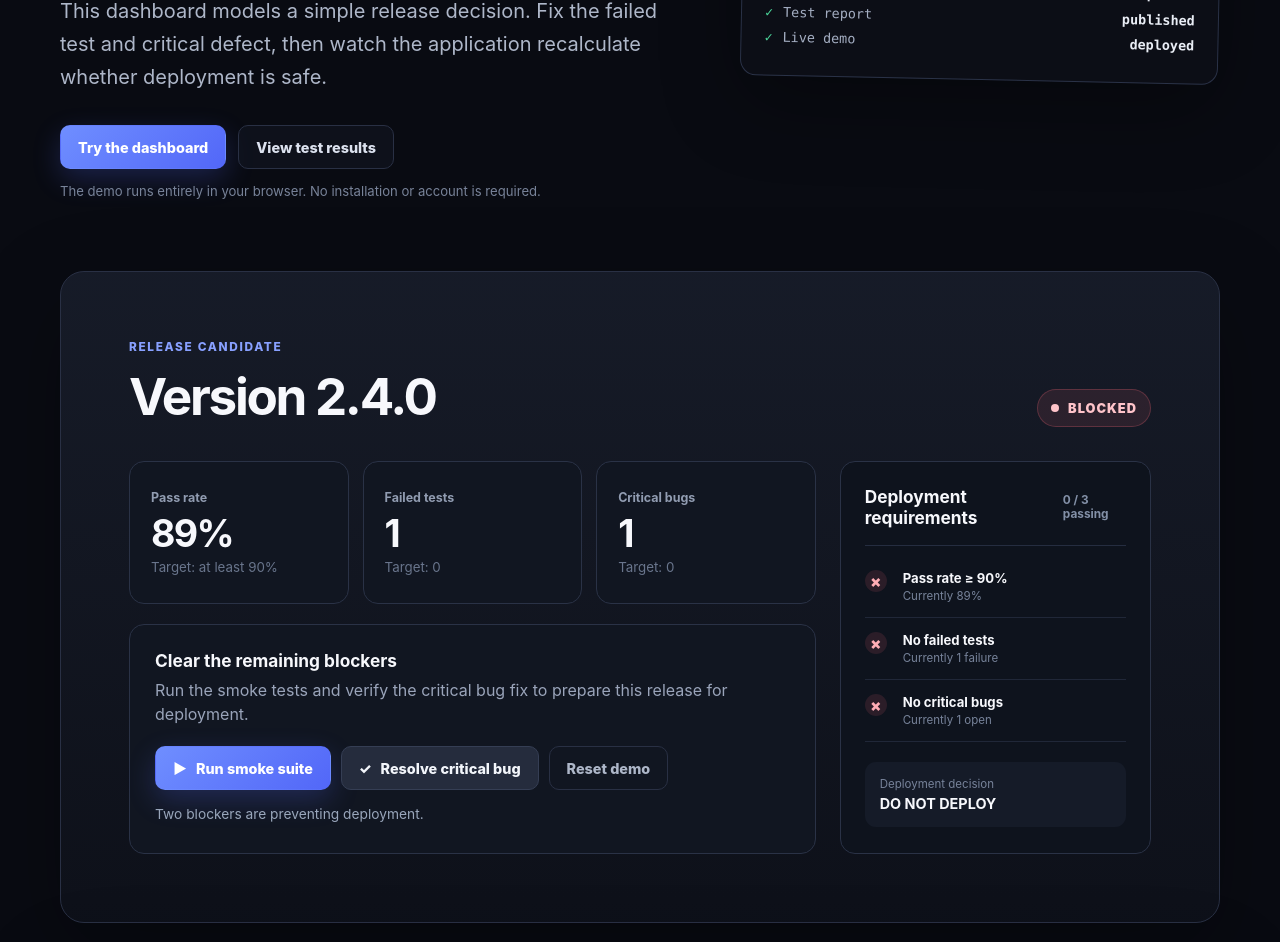
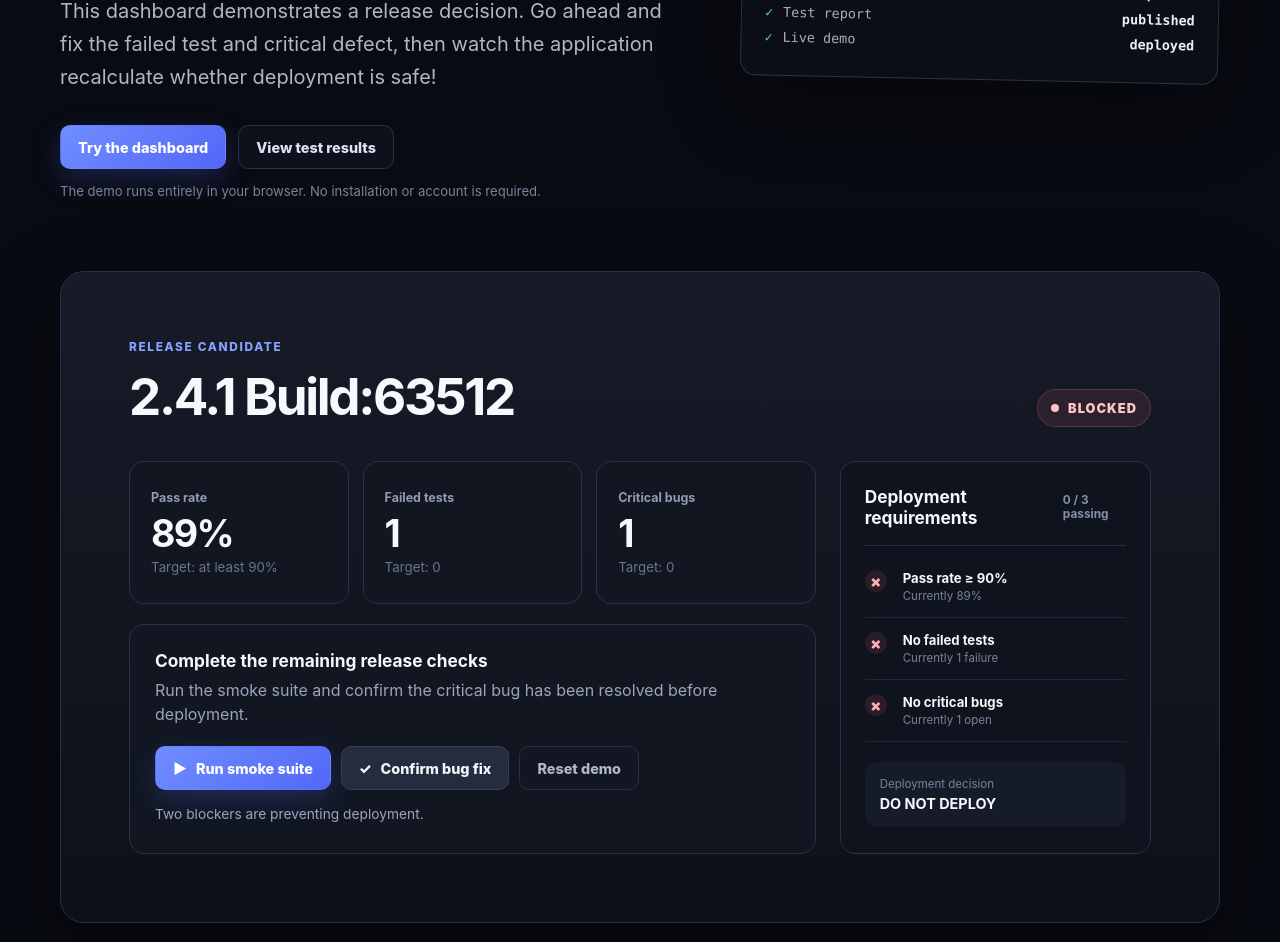
Before and after one commit to dillon-olivi/release-readiness-demo, a website with bundled scripts: page src/public/index.html in a window 1280 px wide. Shown: the part 430-1372 px from the top of the page. Built offline with nearby package versions, Linux system fonts and the light colour scheme.

Commit message:
Revise release decision text and action labels
Updated text to clarify release decision process and actions.

```diff
--- a/src/public/index.html
+++ b/src/public/index.html
@@ -35,8 +35,8 @@
           </div>
           <h1>Is this release ready to ship?</h1>
           <p class="hero-subtitle">
-            This dashboard models a simple release decision. Fix the failed test and critical defect,
-            then watch the application recalculate whether deployment is safe.
+            This dashboard demonstrates a release decision. Go ahead and fix the failed test and critical defect,
+            then watch the application recalculate whether deployment is safe!
           </p>
           <div class="hero-actions">
             <a class="button button-primary" href="#demo">Try the dashboard</a>
@@ -48,7 +48,7 @@
         <aside class="terminal" aria-label="Continuous integration summary">
           <div class="terminal-header">
             <span></span><span></span><span></span>
-            <strong>latest quality run</strong>
+            <strong>latest test run results</strong>
           </div>
           <div class="terminal-body">
             <p><span class="check">✓</span> Unit tests <strong>passed</strong></p>
@@ -64,7 +64,7 @@
         <div class="section-heading">
           <div>
             <p class="eyebrow">RELEASE CANDIDATE</p>
-            <h2 id="demo-title">Version 2.4.0</h2>
+            <h2 id="demo-title">2.4.1 Build:63512</h2>
           </div>
           <div id="status-pill" class="status-pill status-blocked" aria-live="polite">
             <span class="status-dot"></span>
@@ -94,15 +94,15 @@
 
             <div class="action-panel">
               <div class="action-copy">
-                <h3>Clear the remaining blockers</h3>
-                <p>Run the smoke tests and verify the critical bug fix to prepare this release for deployment.</p>
+                <h3>Complete the remaining release checks</h3>
+                <p>Run the smoke suite and confirm the critical bug has been resolved before deployment.</p>
               </div>
               <div class="actions" aria-label="Demo actions">
                 <button id="run-smoke" class="button button-primary" type="button">
                   <span aria-hidden="true">▶</span> Run smoke suite
                 </button>
                 <button id="resolve-bug" class="button button-dark" type="button">
-                  <span aria-hidden="true">✓</span> Resolve critical bug
+                  <span aria-hidden="true">✓</span> Confirm bug fix
                 </button>
                 <button id="reset" class="button button-quiet" type="button">Reset demo</button>
               </div>
@@ -143,7 +143,7 @@
         <div class="section-heading centered">
           <div>
             <p class="eyebrow">HOW THE PROJECT WORKS</p>
-            <h2 id="architecture-title">How the application is ran</h2>
+            <h2 id="architecture-title">How it works</h2>
             <p class="section-subtitle">
               The dashboard, API, and tests all use the same release logic. Unit tests check the rules directly,
               API tests verify the server responses, and browser tests confirm the full user workflow.
```
